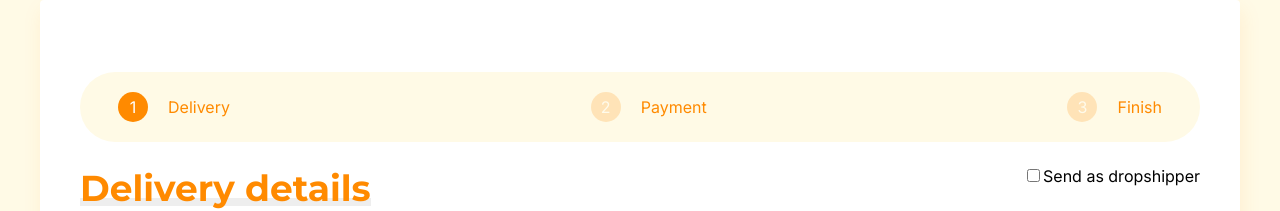
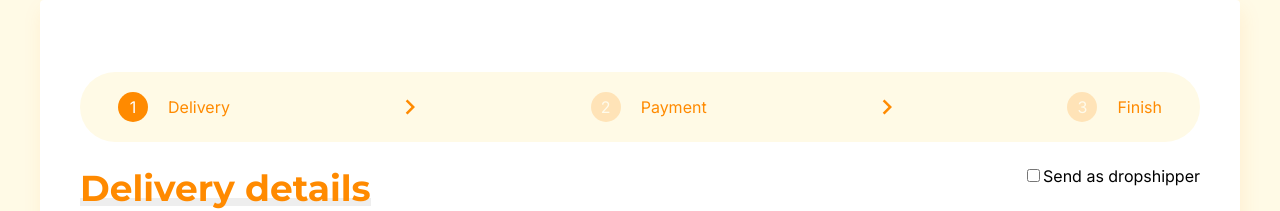
Before and after one commit to FarizioKautsar/jakmall-technical-test, a React (Create React App) app: page / in a window 1280 px wide. Shown: the top 211 px of the page. Built offline with nearby package versions, Linux system fonts and the light colour scheme.

Commit message:
Chevrons in stepper

```diff
--- a/src/components/JMStepper.jsx
+++ b/src/components/JMStepper.jsx
@@ -1,4 +1,5 @@
 import React from 'react'
+import { MdChevronRight } from 'react-icons/md';
 import styled from 'styled-components'
 import { STEPS } from '../global/constants'
 import { STEPS_TEXTS } from '../global/enums';
@@ -10,6 +11,7 @@ const JMStepperBackground = styled.div`
   border-radius: 500px;
   display: flex;
   justify-content: space-between;
+  align-items: center;
 `;
 
 const JMStepperStepContainer = styled.div`
@@ -44,6 +46,7 @@ export default function JMStepper({
     <JMStepperBackground>
       {
         steps.map((step, stepIdx) => (
+          <>
             <JMStepperStepContainer>
               <JMStepperNumberContainer
                 acitve={step === stepProp}
@@ -56,6 +59,12 @@ export default function JMStepper({
                 {STEPS_TEXTS[step]}
               </JMStepperText>
             </JMStepperStepContainer>
+            {
+              stepIdx < Object.values(STEPS).length - 1 && (
+                <MdChevronRight size={30} color={jmColors.orange}/>
+              )
+            }
+          </>
         ))
       }
     </JMStepperBackground>
```
Lines whose indentation alone changed are shown as unchanged.
